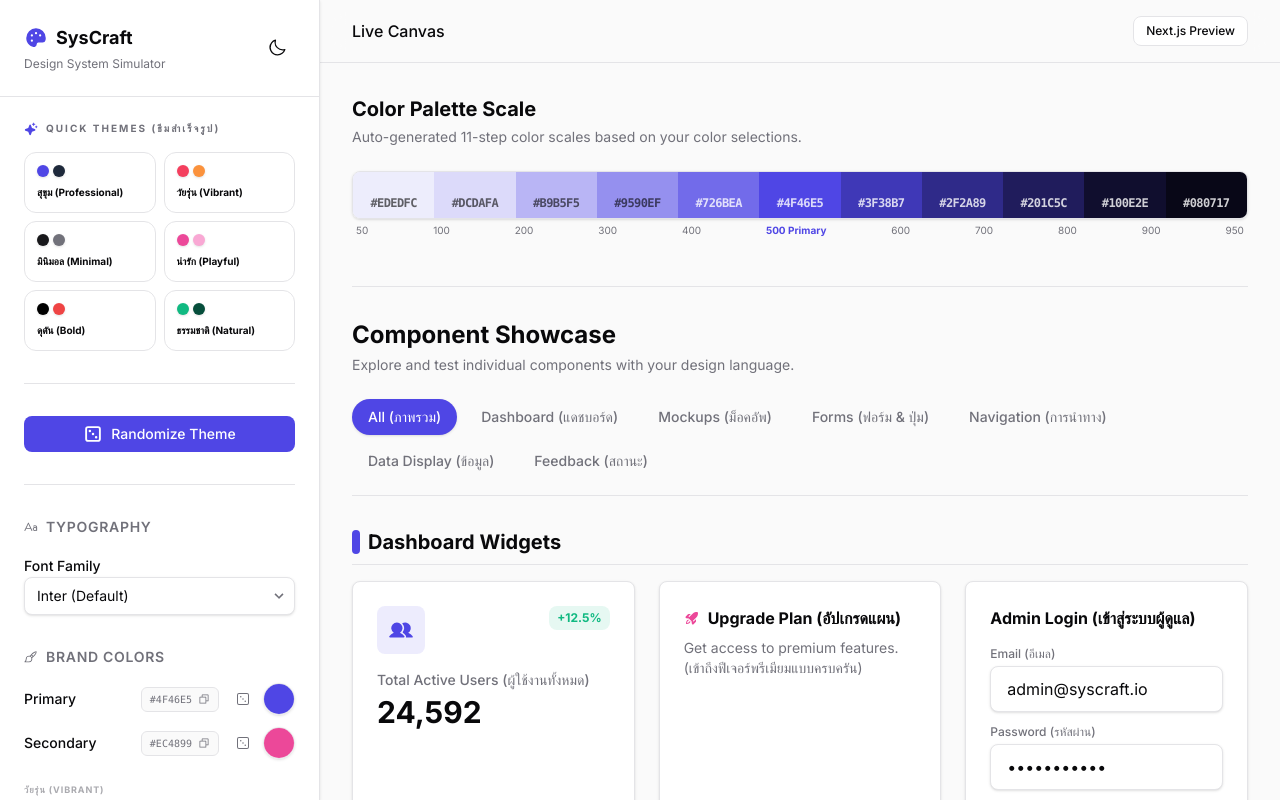
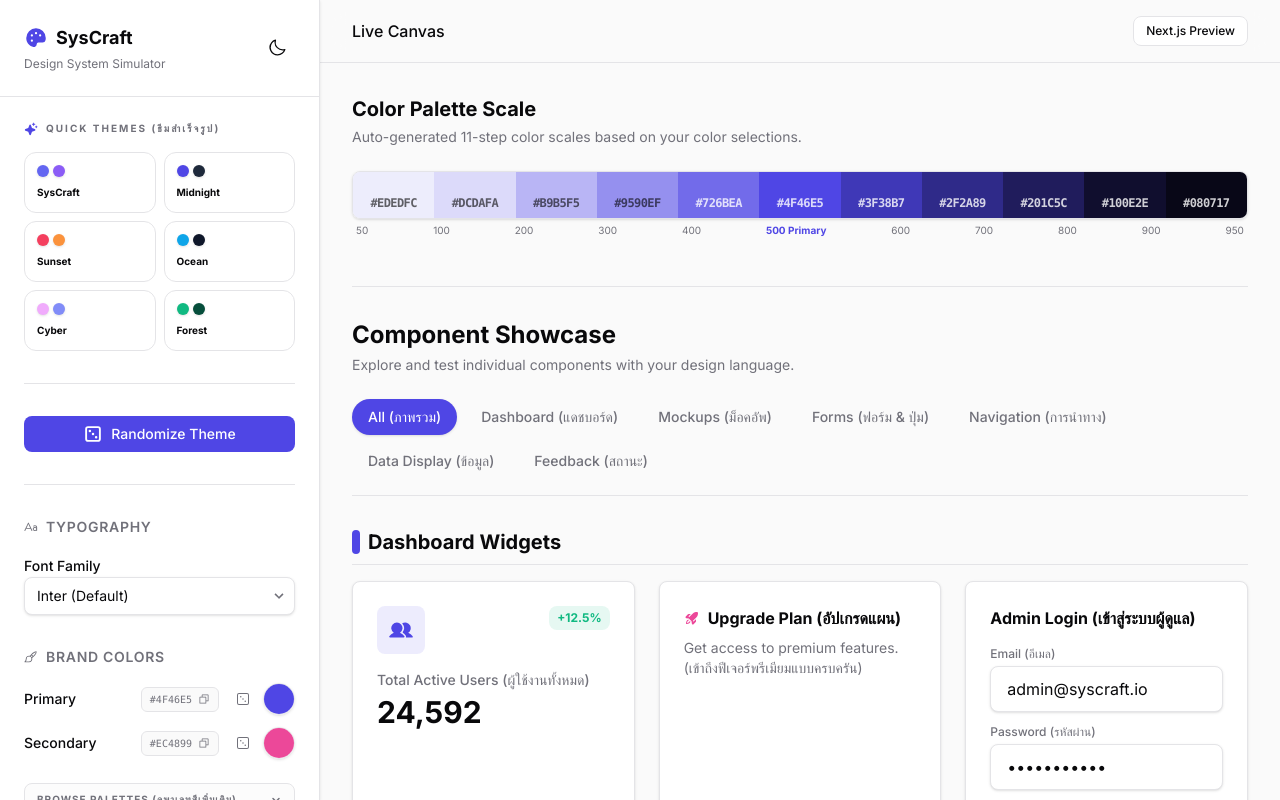
Before and after one commit to Newtgelo/ui-design-simulator, a Next.js app: page / in a window 1280 px wide. Built offline with nearby package versions, Linux system fonts and the light colour scheme.

Commit message:
feat: make quick palettes section collapsible

```diff
--- a/src/components/Sidebar.tsx
+++ b/src/components/Sidebar.tsx
@@ -7,12 +7,12 @@ import { Button } from './ui/Button';
 import { COLOR_PALETTES, cn } from '@/lib/utils';
 
 const PRESETS = [
-  { name: 'สุขุม (Professional)', primary: '#4f46e5', secondary: '#1e293b', radius: 8, font: 'var(--font-inter)' },
-  { name: 'วัยรุ่น (Vibrant)', primary: '#f43f5e', secondary: '#fb923c', radius: 12, font: 'var(--font-prompt)' },
-  { name: 'มินิมอล (Minimal)', primary: '#18181b', secondary: '#71717a', radius: 4, font: 'var(--font-inter)' },
-  { name: 'น่ารัก (Playful)', primary: '#ec4899', secondary: '#f9a8d4', radius: 24, font: 'var(--font-outfit)' },
-  { name: 'ดุดัน (Bold)', primary: '#000000', secondary: '#ef4444', radius: 0, font: 'var(--font-jetbrains-mono)' },
-  { name: 'ธรรมชาติ (Natural)', primary: '#10b981', secondary: '#064e3b', radius: 12, font: 'var(--font-prompt)' },
+  { name: 'SysCraft', primary: '#6366f1', secondary: '#8b5cf6', radius: 8, font: 'var(--font-inter)' },
+  { name: 'Midnight', primary: '#4f46e5', secondary: '#1e293b', radius: 8, font: 'var(--font-inter)' },
+  { name: 'Sunset', primary: '#f43f5e', secondary: '#fb923c', radius: 16, font: 'var(--font-outfit)' },
+  { name: 'Ocean', primary: '#0ea5e9', secondary: '#0f172a', radius: 4, font: 'var(--font-roboto)' },
+  { name: 'Cyber', primary: '#f0abfc', secondary: '#818cf8', radius: 0, font: 'var(--font-jetbrains-mono)' },
+  { name: 'Forest', primary: '#10b981', secondary: '#064e3b', radius: 12, font: 'var(--font-outfit)' },
 ];
 
 export const Sidebar: React.FC = () => {
@@ -34,6 +34,7 @@ export const Sidebar: React.FC = () => {
   } = useTheme();
 
   const [copiedColor, setCopiedColor] = React.useState<string | null>(null);
+  const [isPalettesExpanded, setIsPalettesExpanded] = React.useState(false);
 
   const applyPreset = (preset: typeof PRESETS[0]) => {
     setPrimaryColor(preset.primary);
@@ -134,7 +135,7 @@ export const Sidebar: React.FC = () => {
               </select>
               <div className="pointer-events-none absolute inset-y-0 right-0 flex items-center px-2 text-muted">
                 <svg className="fill-current h-4 w-4" xmlns="http://www.w3.org/2000/svg" viewBox="0 0 20 20">
-                  <path d="M9.293 12.95l.707.707L15.657 8l-1.414-1.414L10 10.828 5.757 6.586 4.343 8z"/>
+                  <path d="M9.293 12.95l.707.707L15.657 8l-1.414-1.414L10 10.828 5.757 6.586 4.343 8z" />
                 </svg>
               </div>
             </div>
@@ -226,6 +227,20 @@ export const Sidebar: React.FC = () => {
 
           {/* Quick Palettes */}
           <div className="pt-2 space-y-4">
+            <button
+              onClick={() => setIsPalettesExpanded(!isPalettesExpanded)}
+              className="w-full flex items-center justify-between py-2 px-3 bg-bg/50 border border-bordercolor rounded-lg text-[10px] font-bold text-muted uppercase tracking-widest hover:text-primary hover:border-primary/30 transition-all group"
+            >
+              <span>Browse Palettes (ดูพาเลทสีเพิ่มเติม)</span>
+              <div className={cn("transition-transform duration-300", isPalettesExpanded ? "rotate-180" : "")}>
+                <svg width="12" height="12" viewBox="0 0 24 24" fill="none" stroke="currentColor" strokeWidth="3" strokeLinecap="round" strokeLinejoin="round">
+                  <path d="M6 9l6 6 6-6" />
+                </svg>
+              </div>
+            </button>
+
+            {isPalettesExpanded && (
+              <div className="space-y-4 pt-2 animate-in fade-in slide-in-from-top-2 duration-300">
                 {COLOR_PALETTES.map((category) => (
                   <div key={category.category}>
                     <label className="text-[9px] font-bold text-muted/60 uppercase tracking-widest mb-1.5 block">{category.category}</label>
@@ -234,8 +249,7 @@ export const Sidebar: React.FC = () => {
                         <button
                           key={palette.name}
                           onClick={() => setPalette(palette.primary, palette.secondary)}
-                      className={`group relative w-full aspect-square rounded-lg border transition-all duration-200 flex items-center justify-center overflow-hidden ${
-                        primaryColor === palette.primary && secondaryColor === palette.secondary
+                          className={`group relative w-full aspect-square rounded-lg border transition-all duration-200 flex items-center justify-center overflow-hidden ${primaryColor === palette.primary && secondaryColor === palette.secondary
                               ? 'border-primary scale-110 shadow-md z-10'
                               : 'border-transparent hover:border-bordercolor hover:scale-105'
                             }`}
@@ -250,6 +264,8 @@ export const Sidebar: React.FC = () => {
                     </div>
                   </div>
                 ))}
+              </div>
+            )}
           </div>
         </div>
 
@@ -294,8 +310,7 @@ export const Sidebar: React.FC = () => {
               <button
                 key={style}
                 onClick={() => setShadowStyle(style)}
-                className={`px-3 py-2 text-xs font-medium rounded-lg border theme-transition capitalize ${
-                  shadowStyle === style
+                className={`px-3 py-2 text-xs font-medium rounded-lg border theme-transition capitalize ${shadowStyle === style
                     ? 'bg-primary text-[var(--color-primary-foreground)] border-primary shadow-md'
                     : 'bg-surface text-tx border-bordercolor hover:border-primary/50'
                   }`}
```
Lines whose indentation alone changed are shown as unchanged.
